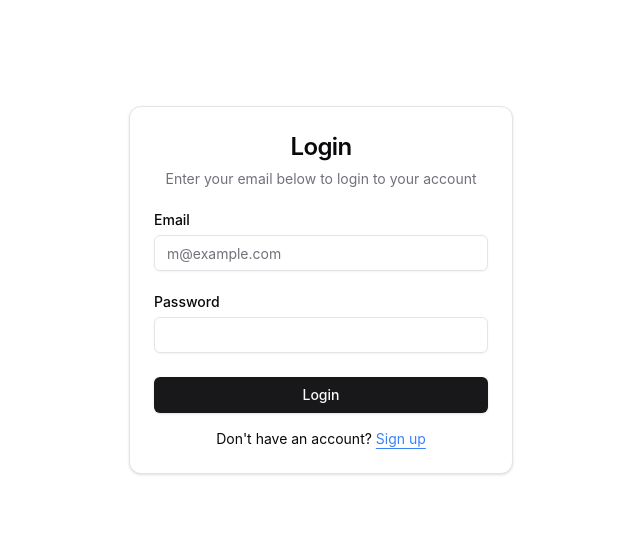
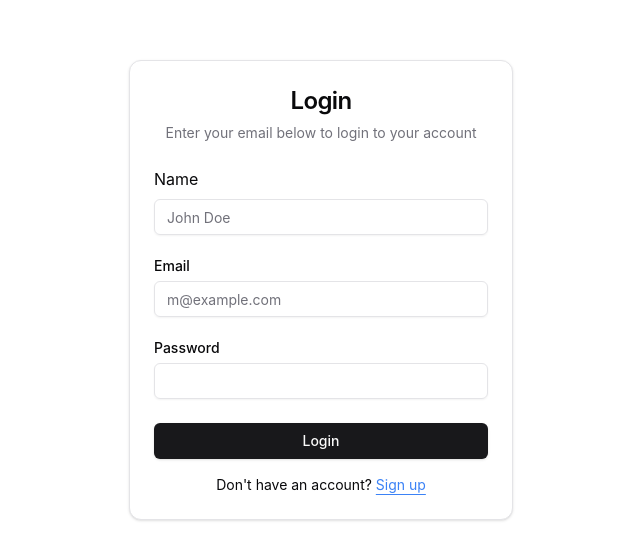
Before and after one commit to Computing-Collective/Flink, a React (Vite) app in the folder frontend/: page /login in a window 1280 px wide. Shown: the part 126-686 px from the top of the page, without its empty margins (319-959 px from the left). Built offline with nearby package versions, Linux system fonts and the light colour scheme.

Commit message:
add name to login add redirectUrl to generate

```diff
--- a/frontend/src/components/login-form.tsx
+++ b/frontend/src/components/login-form.tsx
@@ -18,6 +18,7 @@ export function LoginForm({
 }: React.ComponentPropsWithoutRef<"div">) {
   const [email, setEmail] = useState("");
   const [password, setPassword] = useState("");
+  const [name, setName] = useState("");
   const [signup, setSignup] = useState(false);
 
   async function handleLogin() {
@@ -30,7 +31,7 @@ export function LoginForm({
       headers: {
         "Content-Type": "application/json",
       },
-      body: JSON.stringify({ email, password }),
+      body: JSON.stringify({ email, password, name }),
     });
 
     const json = await response.json();
@@ -64,6 +65,17 @@ export function LoginForm({
           <form>
             <div className="flex flex-col gap-6">
               <div className="grid gap-2">
+                <div className="flex items-center">Name</div>
+                <Input
+                  id="name"
+                  type="text"
+                  required
+                  placeholder="John Doe"
+                  value={name}
+                  onChange={(e) => setName(e.target.value)}
+                />
+              </div>
+              <div className="grid gap-2">
                 <Label htmlFor="email" className="text-start">
                   Email
                 </Label>
@@ -88,6 +100,7 @@ export function LoginForm({
                   onChange={(e) => setPassword(e.target.value)}
                 />
               </div>
+
               <Button
                 type="submit"
                 className="w-full"
--- a/frontend/src/pages/Generate.tsx
+++ b/frontend/src/pages/Generate.tsx
@@ -42,8 +42,9 @@ export default function Generate() {
   const form = useForm<z.infer<typeof formSchema>>({
     resolver: zodResolver(formSchema),
     defaultValues: {
-      videoUrl: "",
-      productName: "",
+      videoUrl: "youtube.com/watch?v=E76CUtSHMrU",
+      productName: "Apple iPhone 16 Pro",
+      redirectUrl: "https://apple.com",
     },
   });
 
@@ -54,14 +55,14 @@ export default function Generate() {
     handleGenerate(values.videoUrl, values.productName, values.redirectUrl);
   }
 
-  const handleGenerate = (
+  const handleGenerate = async (
     videoUrl: string,
     productName: string,
     redirectUrl: string
   ) => {
     setIsLoading(true);
     // Simulate an async operation
-    const response = fetch(`${API_URL}/create_link`, {
+    const response = await fetch(`${API_URL}/create_link`, {
       method: "POST",
       headers: {
         "Content-Type": "application/json",
@@ -73,11 +74,12 @@ export default function Generate() {
         redirect_url: redirectUrl,
       }),
     });
-    setTimeout(() => {
-      setIsLoading(false);
-      setLink("https://example.com/affiliate-link");
-      // Add your generate logic here
-    }, 2000);
+
+    const json = await response.json();
+
+    setLink(json.link);
+
+    setIsLoading(false);
   };
 
   return (
```
